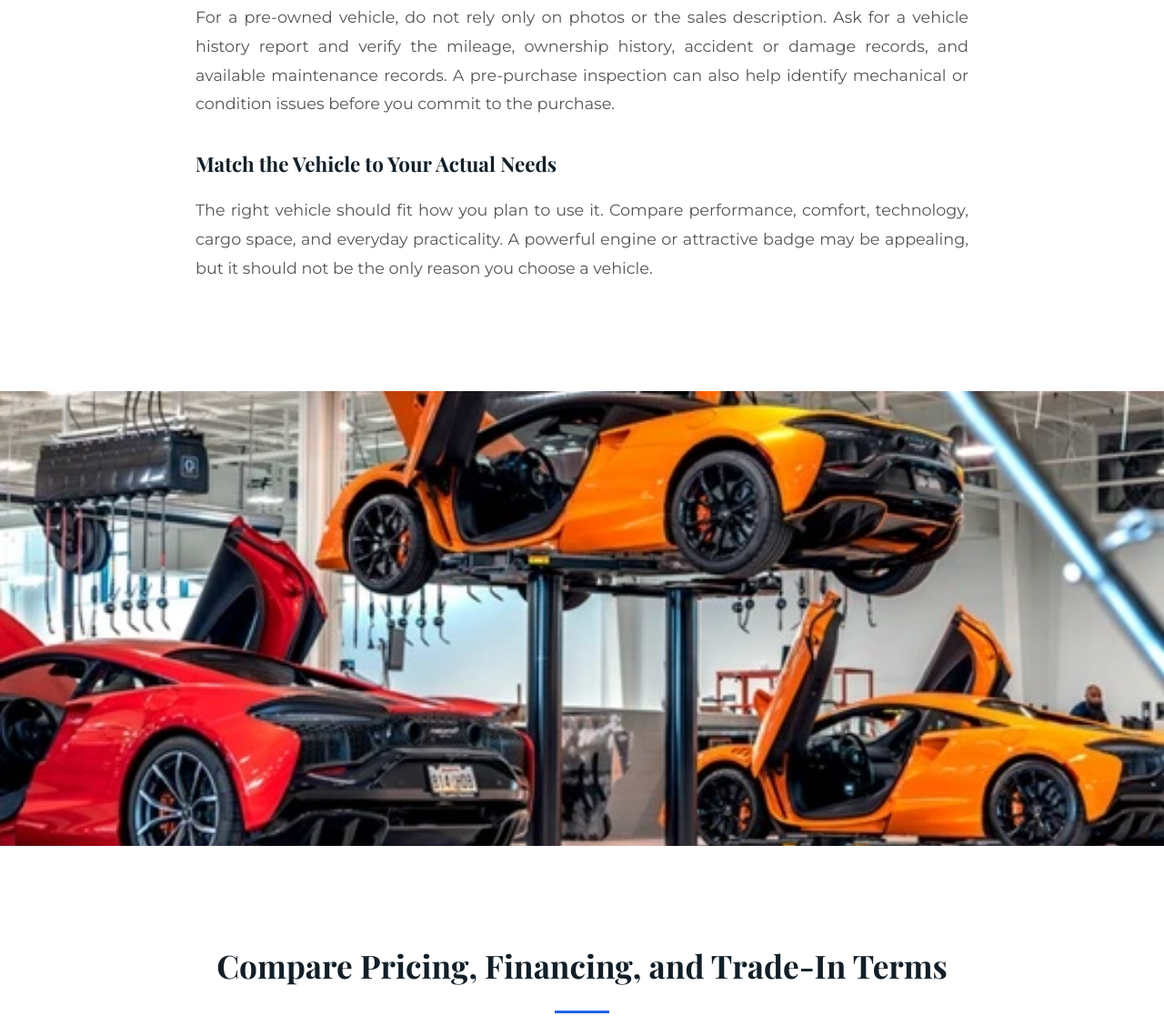
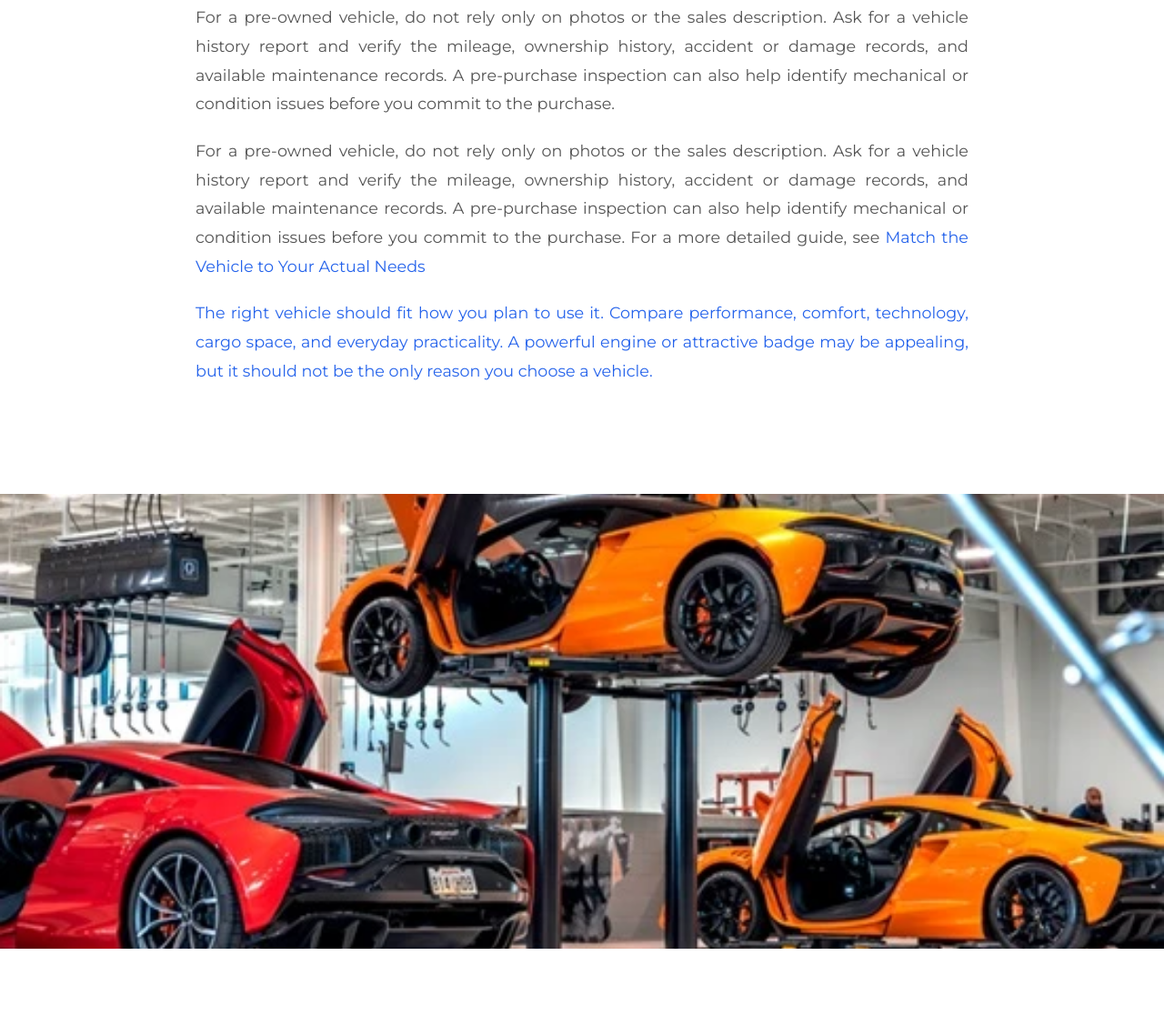
Before and after one commit to linksorahub/mclarennorthjersey, a plain HTML site: page index.html in a window 1280 px wide. Shown: the part 3061-4178 px from the top of the page at 91% size. Drawn offline with nearby package versions, Linux system fonts and the light colour scheme.

Commit message:
Update index.html

```diff
--- a/index.html
+++ b/index.html
@@ -452,6 +452,7 @@
 
             <h3>Examine Vehicle History and Condition</h3>
             <p>For a pre-owned vehicle, do not rely only on photos or the sales description. Ask for a vehicle history report and verify the mileage, ownership history, accident or damage records, and available maintenance records. A pre-purchase inspection can also help identify mechanical or condition issues before you commit to the purchase.</p>
+            <p>For a pre-owned vehicle, do not rely only on photos or the sales description. Ask for a vehicle history report and verify the mileage, ownership history, accident or damage records, and available maintenance records. A pre-purchase inspection can also help identify mechanical or condition issues before you commit to the purchase. For a more detailed guide, see <a href="https://mclarennorthjerssey.vercel.app/>what to check before buying a McLaren in Ramsey, NJ</a>.</p>
 
             <h3>Match the Vehicle to Your Actual Needs</h3>
             <p>The right vehicle should fit how you plan to use it. Compare performance, comfort, technology, cargo space, and everyday practicality. A powerful engine or attractive badge may be appealing, but it should not be the only reason you choose a vehicle.</p>
```
